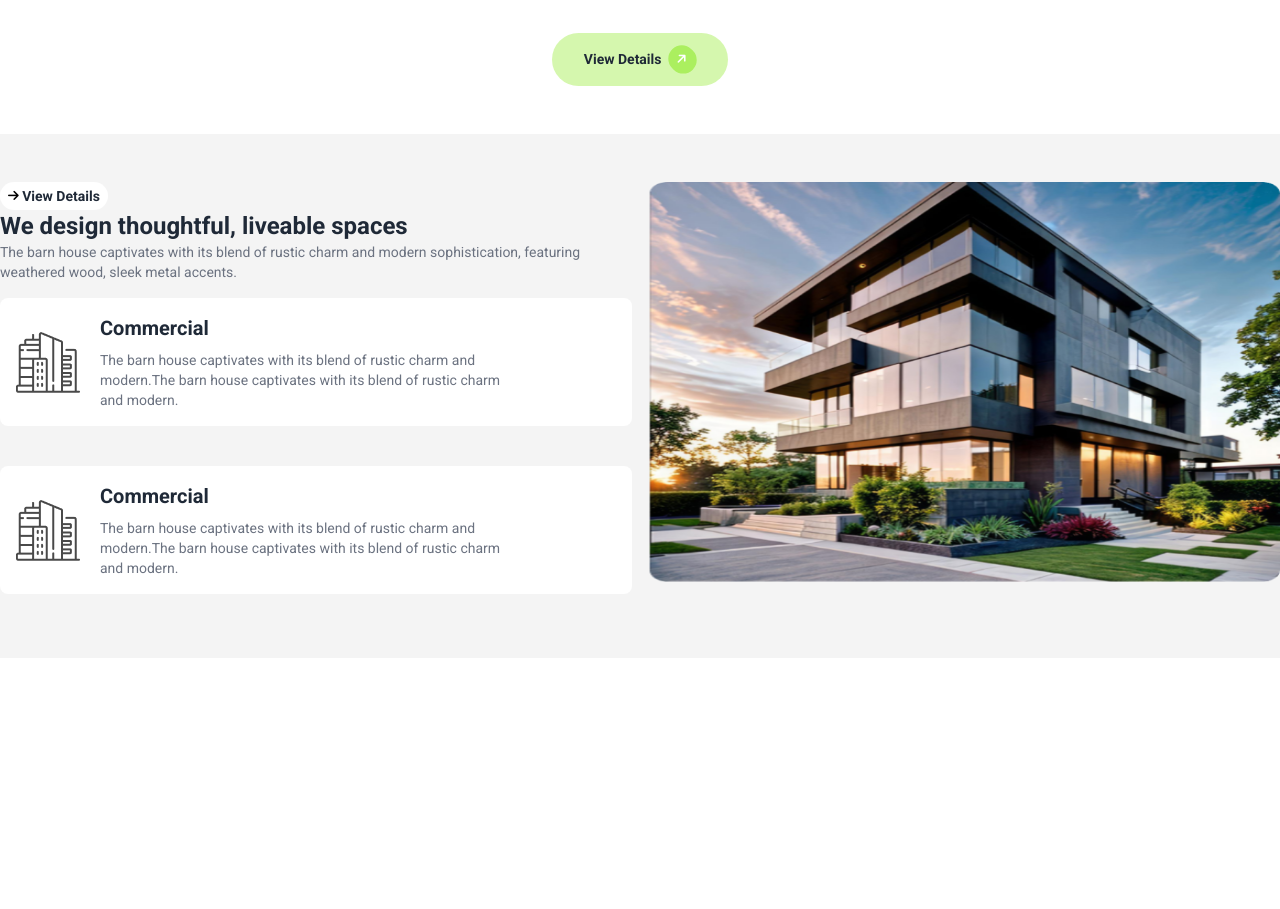
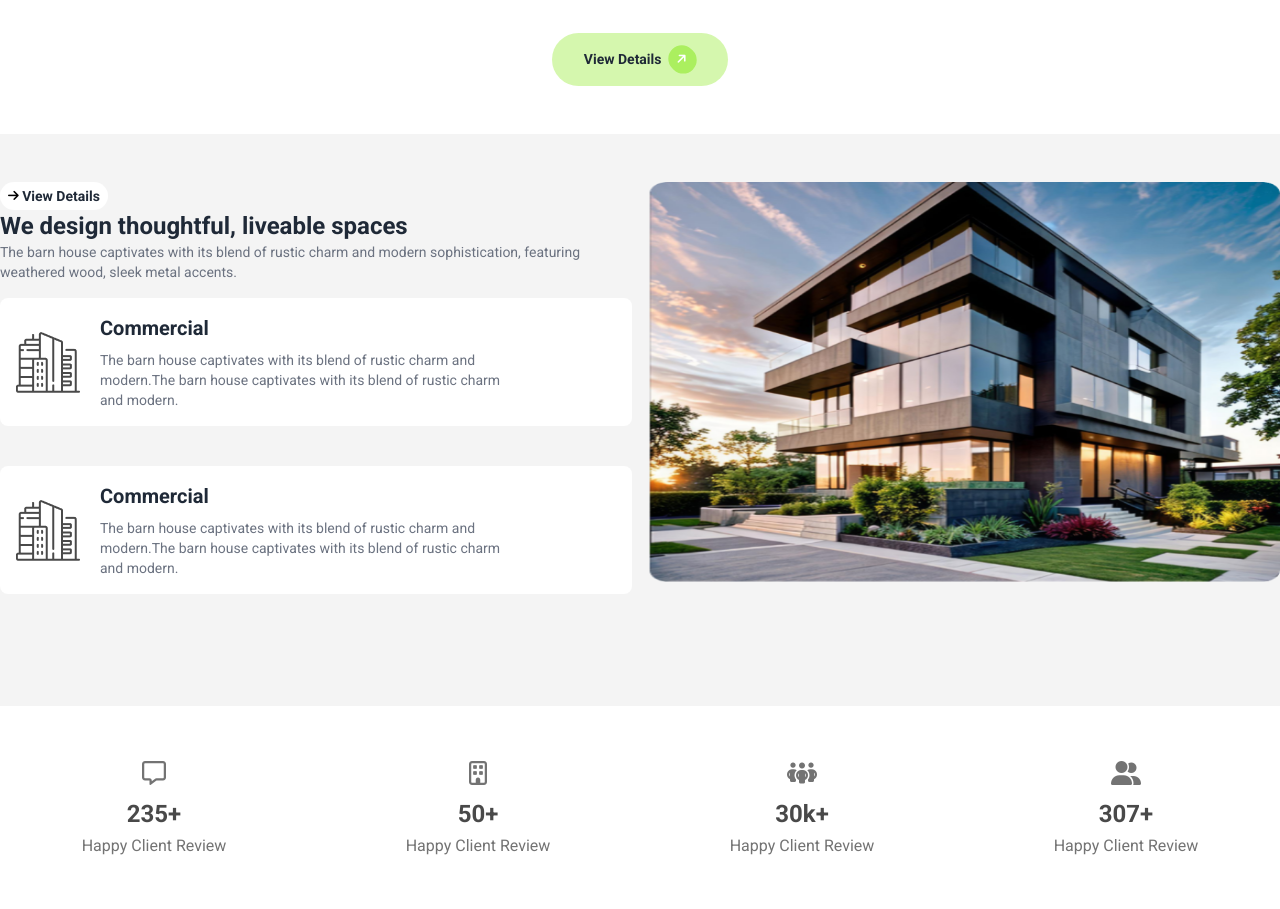
Before and after one commit to shawonahme/Assignment_3_shawonahmed55660-gmail.com, a plain HTML site: page index.html in a window 1280 px wide. Shown: the part 660-1569 px from the top of the page. Before the commit the page ends 1366 px from the top, so only its background shows below. Drawn offline with nearby package versions, Linux system fonts and the light colour scheme.

Commit message:
counter section done

```diff
--- a/index.html
+++ b/index.html
@@ -79,7 +79,7 @@
     <!-- header section end here  -->
 
     <!-- main section start here  -->
-      <main>
+      <main class="bg-[#F4F4F4]  ">
         <!-- about section start here  -->
 
         <section class="my-12 py-12 bg-[#F4F4F4]  ">
@@ -127,6 +127,32 @@
         <!-- about section end here  -->
 
         <!-- counter section start here  -->
+
+        <section class="container mx-auto bg-white">
+            <div class="grid gap-4 md:grid-cols-2 lg:grid-cols-4 py-12 my-12">
+                <div class="text-center ">
+                    <div class="py-2"><i class="fa-regular fa-xl text-[#737373] fa-message"></i></div>
+                    <h2 class="text-2xl py-1 text-[#494949] font-bold">235+</h2>
+                    <p class="text-[#737373]"> Happy Client Review</p>
+                </div>
+                <div class="text-center ">
+                    <div class="py-2"><i class="fa-regular fa-building fa-xl text-[#737373] fa-message"></i></div>
+                    <h2 class="text-2xl py-1 text-[#494949] font-bold">50+</h2>
+                    <p class="text-[#737373]"> Happy Client Review</p>
+                </div>
+                <div class="text-center ">
+                    <div class="py-2"><i class="fa-solid fa-people-group fa-xl text-[#737373] fa-message"></i></div>
+                    <h2 class="text-2xl py-1  text-[#494949] font-bold">30k+</h2>
+                    <p class="text-[#737373]"> Happy Client Review</p>
+                </div>
+                <div class="text-center ">
+                    <div class="py-2"><i class="fa-solid fa-user-group fa-xl text-[#737373] fa-message"></i></div>
+                    <h2 class="text-2xl py-1 text-[#494949] font-bold">307+</h2>
+                    <p class="text-[#737373]"> Happy Client Review</p>
+                </div>
+            </div>
+
+        </section>
         <!-- counter section end here  -->
       </main>
     <!-- main section end here  -->
```
